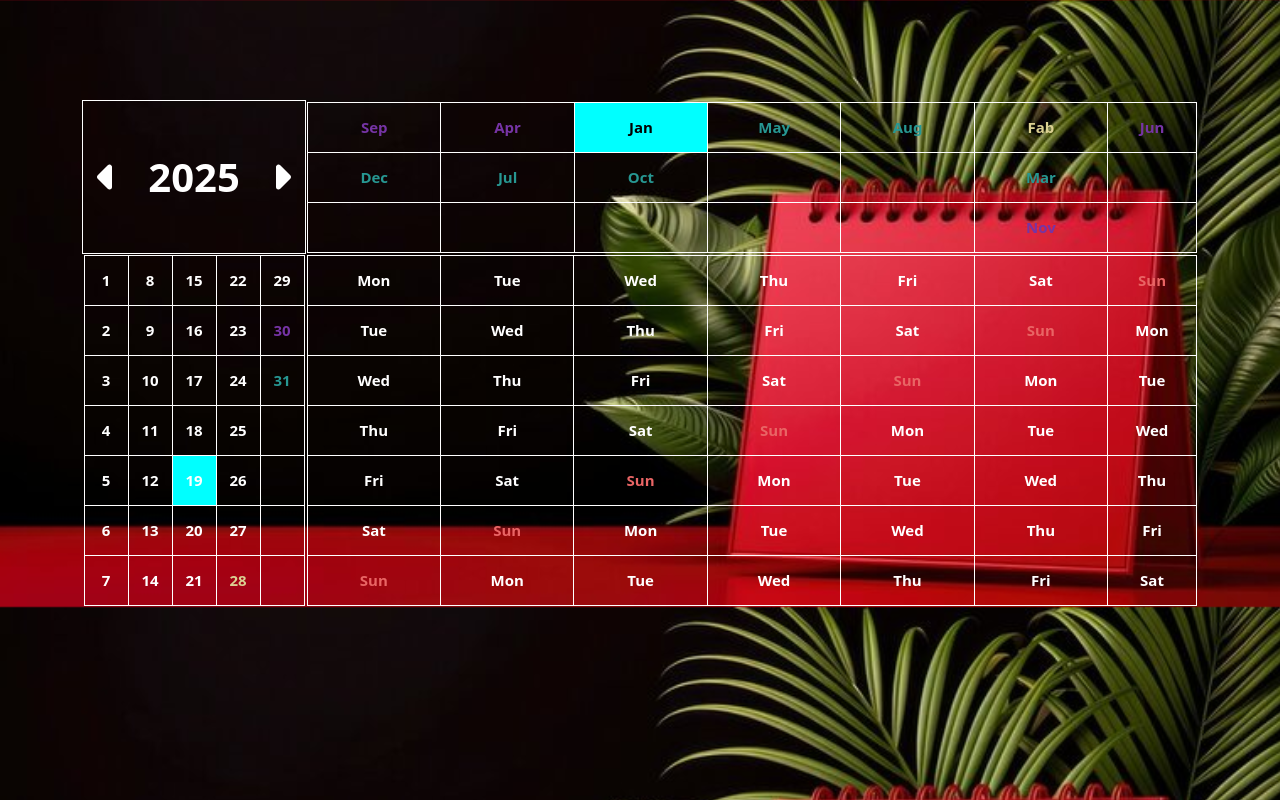
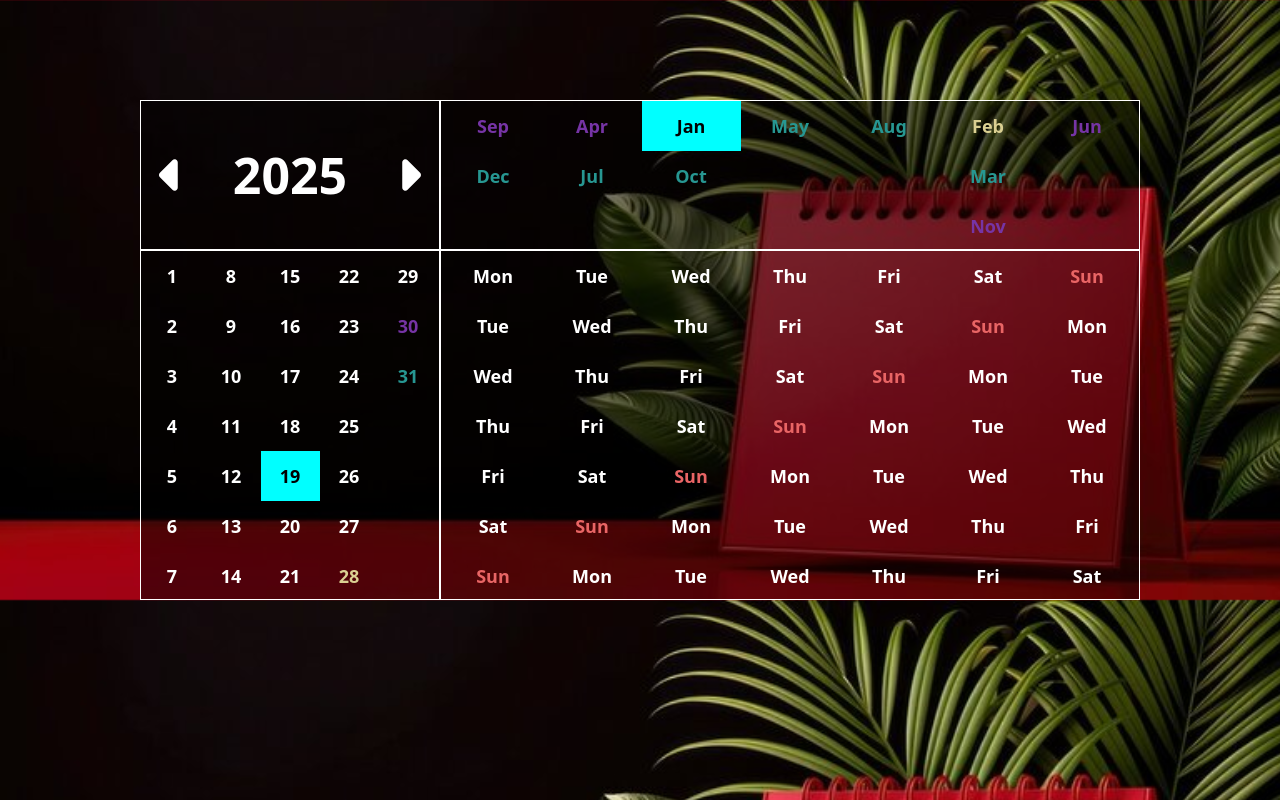
Before and after one commit to shubhamtyagi2606/FullYearCalendar, a React (Create React App) app: page / in a window 1280 px wide. Built offline with nearby package versions, Linux system fonts and the light colour scheme.

Commit message:
improve desing

```diff
--- a/src/App.css
+++ b/src/App.css
@@ -1,44 +1,113 @@
 body {
-    margin: 0;
     background-image: url("../public/background.jpg");
     background-size: cover;
 }
 
 .container {
-    display: flex;
-    justify-content: center;
-    align-items: center;
     text-align: center;
     font-weight: bold;
-    font-size: 15px;
     margin-top: 100px;
     color: white;
 }
 
-table {
-    width: 100%;
+.upper-row {
+    width: 1000px;
+    margin:0 auto;
+    background-color: rgb(0, 0, 0, 0.5);
+    clear:both;
 }
 
-table tbody tr td.columns {
-    border-width: 1px;
-    border-style: solid;
-    border-color: white;
-    width: 15%;
-    height: 50px;
+.lower-row {
+    width: 1000px;
+    margin:0 auto;
+    background-color: rgb(0, 0, 0, 0.5);
+    clear:both;
 }
 
-table tbody tr td.year-grid {
-    border-width: 1px;
-    border-style: solid;
-    border-color: white;
-    width: 20%;
-    font-size: 40px;
+.year-grid {
+    display: flex;
+    align-items: center;
+    justify-content: space-between;
+    font-size: 50px;
+    border: 1px solid white;
+    height: 150px;
+    width: 30%;
+    margin: 0 auto;
 }
 
 .arrow {
     border: none;
     background: none;
-    color:white
+    color: white;
+}
+
+.date-grid {
+    display: flex;
+    align-items: center;
+    justify-content: center;
+    font-size: 18px;
+    border: 1px solid white;
+    flex-wrap: wrap;
+    margin: 0 auto;
+    width: 30%;
+    height: 350px;
+}
+
+.date-column {
+    display: flex;
+    align-items: center;
+    justify-content: center;
+    margin: 0 auto;
+    width: 59px;
+    height: 50px;
+}
+
+.month-grid {
+    display: flex;
+    align-items: center;
+    justify-content: center;
+    margin: 0 auto;
+    font-size: 18px;
+    border: 1px solid white;
+    flex-wrap: wrap;
+    width: 70%;
+    height: 150px;
+}
+
+.month-column {
+    display: flex;
+    align-items: center;
+    justify-content: center;
+    margin: 0 auto;
+    width: 99px;
+    height: 50px;
+}
+
+.month-column:hover {
+    background-color: white;
+    color: black;
+    cursor: pointer;
+}
+
+.day-grid {
+    display: flex;
+    align-items: center;
+    justify-content: center;
+    margin: 0 auto;
+    font-size: 18px;
+    border: 1px solid white;
+    width: 70%;
+    flex-wrap: wrap;
+    height: 350px;
+}
+
+.day-column {
+    display: flex;
+    align-items: center;
+    justify-content: center;
+    margin: 0 auto;
+    width: 99px;
+    height: 50px;
 }
 
 .text-red {
@@ -55,6 +124,11 @@ table tbody tr td.year-grid {
 
 .text-green {
     color: #279792;
+}
+
+.active {
+    background-color: aqua;
+    color: black;
 }
 
 .open-popup {
@@ -96,36 +170,13 @@ table tbody tr td.year-grid {
     width: 100%;
 }
 
-.month-columns:hover {
-    background-color: grey;
-    color: white;
-}
-
 .schedule-popup .add-schedule span {
-    font-size: 20px;
+    font-size: 18px;
     margin: 5px;
 }
 
-td:has(>.current-date) {
-    background-color: aqua;
-}
-
-.current-month {
-    background-color: aqua;
-    color: black;
-}
-
-.current-day {
-    background-color: aqua;
-    color: black;
-}
-
-.month {
-    cursor: pointer;
-}
-
 .schedule-popup {
-    width: 220px;
+    width: 218px;
 }
 
 .save-icon {
--- a/src/App.js
+++ b/src/App.js
@@ -5,7 +5,7 @@ import Calender from "./components/Calender";
 function App() {
   return (
     <div className="App">
-      <div className="container text-center">
+      <div className="container">
         <Calender/>
       </div>
     </div>
--- a/src/components/Calender.js
+++ b/src/components/Calender.js
@@ -1,4 +1,4 @@
-import { useState } from "react";
+import React, { useState } from "react";
 import DateGrid from "./DateGrid";
 import DayGrid from "./DayGrid";
 import MonthGrid from "./MonthGrid";
@@ -22,18 +22,16 @@ const Calender = () => {
   };
 
   return (
-    <table>
-      <tbody>
-        <tr>
-          <YearGrid year={year} changeYear={changeYear} />
-          <MonthGrid year={year} month={month} changeMonth={changeMonth}/>
-        </tr>
-        <tr>
-          <DateGrid year={year} month={month} date={date} changeDate={changeDate}/>
-          <DayGrid year={year} month={month} date={date}/>
-        </tr>
-      </tbody>
-    </table>
+    <div className="calander">
+      <div className="upper-row row">
+        <YearGrid year={year} changeYear={changeYear} />
+        <MonthGrid year={year} month={month} changeMonth={changeMonth} />
+      </div>
+      <div className="lower-row row">
+        <DateGrid year={year} month={month} date={date} changeDate={changeDate} />
+        <DayGrid year={year} month={month} date={date} />
+      </div>
+    </div>
   );
 };
 
--- a/src/components/DateGrid.js
+++ b/src/components/DateGrid.js
@@ -42,12 +42,13 @@ const DateGrid = ({ year, month, date, changeDate }) => {
       // const newClass =
       //   className + (hasEvents.indexOf(dateValue) !== -1 ? "has-events" : "");
       columns.push(
-        <td
+        <div
           key={dateValue}
           className={
             // newClass +
-            "date-columns columns text-" +
-            (colorArray[dateValue] ? colorArray[dateValue] : "")
+            "date-column text-" +
+            (colorArray[dateValue] ? colorArray[dateValue] : " ") +
+            (dateValue === new Date().getDate() && month === new Date().getMonth() && year === new Date().getFullYear() ? " active" : "")
           }
         >
           <DateBlock
@@ -59,18 +60,16 @@ const DateGrid = ({ year, month, date, changeDate }) => {
             changeDate={changeDate}
             getScheduleListByMonth={getScheduleListByMonth}
           ></DateBlock>
-        </td>
+        </div>
       );
     }
-    rows.push(<tr key={i}>{columns}</tr>);
+    rows.push(<div className="row" key={i}>{columns}</div>);
   }
 
   return (
-    <td className="date-grid">
-      <table>
-        <tbody>{rows}</tbody>
-      </table>
-    </td>
+    <div className="date-grid">
+      {rows}
+    </div>
   );
 };
 
--- a/src/components/DayGrid.js
+++ b/src/components/DayGrid.js
@@ -7,9 +7,9 @@ const DayGrid = ({ year, month, date }) => {
     let k = 0;
     for (let j = 0; j < days.length; j++) {
       const dayIndex = i + j < days.length ? i + j : k++;
-      const className = (dayIndex === (new Date(year, month, date).getDay() - 1) && year === new Date().getFullYear()) ? "day-columns columns current-day " : "day-columns columns ";
+      const className = (dayIndex === (new Date().getDay() - 1) && month === new Date().getMonth() && year === new Date().getFullYear()) ? "day-column active " : "day-column ";
       columns.push(
-        <td
+        <div
           key={dayIndex}
           className={
             dayIndex === 6
@@ -18,18 +18,16 @@ const DayGrid = ({ year, month, date }) => {
           }
         >
           {days[dayIndex]}
-        </td>
+        </div>
       );
     }
-    rows.push(<tr key={i}>{columns}</tr>);
+    rows.push(<div className="row" key={i}>{columns}</div>);
   }
 
   return (
-    <td className="day-grid">
-      <table>
-        <tbody>{rows}</tbody>
-      </table>
-    </td>
+    <div className="day-grid">
+      {rows}
+    </div>
   );
 };
 
--- a/src/components/MonthGrid.js
+++ b/src/components/MonthGrid.js
@@ -2,7 +2,7 @@ const MonthGrid = ({ year, month, changeMonth }) => {
   let firstDay = [];
   let lastDay = [];
   const months = [
-    "Jan", "Fab", "Mar", "Apr", "May", "Jun", "Jul", "Aug", "Sep", "Oct", "Nov", "Dec"
+    "Jan", "Feb", "Mar", "Apr", "May", "Jun", "Jul", "Aug", "Sep", "Oct", "Nov", "Dec"
   ];
   months.forEach((monthValue, index) => {
     firstDay[index] = new Date(year, index, 0).getDay();
@@ -22,7 +22,7 @@ const MonthGrid = ({ year, month, changeMonth }) => {
       }
 
       let className =
-        "month-columns columns " +
+        "month-column " +
         (monthIndex === month && monthIndex !== new Date().getMonth() ? "selected-month" : "") +
         " text-";
       let colorArray = {
@@ -33,33 +33,30 @@ const MonthGrid = ({ year, month, changeMonth }) => {
       };
 
       columns.push(
-        <td
+        <div
           key={i + j}
           className={
             monthIndex === new Date().getMonth() &&
               year === new Date().getFullYear()
-              ? className + colorArray[lastDay[monthIndex]] + " current-month"
+              ? className + colorArray[lastDay[monthIndex]] + " active"
               : className + colorArray[lastDay[monthIndex]]
           }
+          onClick={() => changeMonth(monthIndex)}
         >
-          <span className="month" onClick={() => changeMonth(monthIndex)}>
-            {monthIndex === null ? "" : months[monthIndex]}
-          </span>
-        </td>
+          {monthIndex === null ? "" : months[monthIndex]}
+        </div>
       );
       if (monthIndex !== null) {
         firstDay[monthIndex] = "";
       }
     }
-    rows.push(<tr key={i}>{columns}</tr>);
+    rows.push(<div className="row" key={i}>{columns}</div>);
   }
 
   return (
-    <td className="month-grid">
-      <table>
-        <tbody>{rows}</tbody>
-      </table>
-    </td>
+    <div className="month-grid">
+      {rows}
+    </div>
   );
 };
 
--- a/src/components/YearGrid.js
+++ b/src/components/YearGrid.js
@@ -1,35 +1,24 @@
 import { faCaretLeft, faCaretRight } from "@fortawesome/free-solid-svg-icons";
 import { FontAwesomeIcon } from "@fortawesome/react-fontawesome";
+import React from "react";
 
 const YearGrid = ({ year, changeYear }) => {
   return (
-    <td className="year-grid">
-      <table>
-        <tbody>
-          <tr>
-            <td>
-              <button className="arrow left">
+    <div className="year-grid">
+      <button className="arrow">
         <FontAwesomeIcon
           icon={faCaretLeft}
           onClick={() => changeYear(year === 1 ? year : year - 1)}
         />
       </button>
-            </td>
-            <td>
       <span>{year}</span>
-            </td>
-            <td>
-              <button className="arrow right">
+      <button className="arrow">
         <FontAwesomeIcon
           icon={faCaretRight}
           onClick={() => changeYear(year + 1)}
         />
       </button>
-            </td>
-          </tr>
-        </tbody>
-      </table>
-    </td>
+    </div>
   );
 };
 
```
Lines whose indentation alone changed are shown as unchanged.
